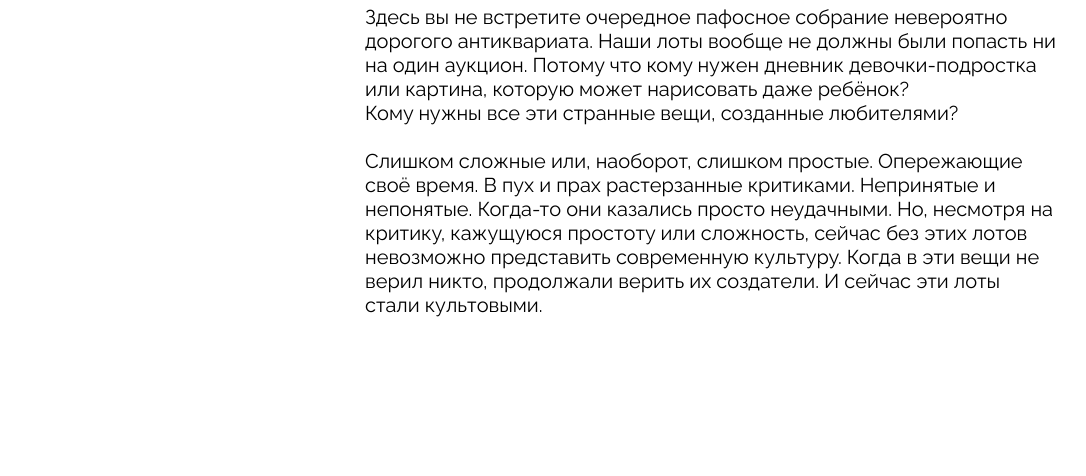
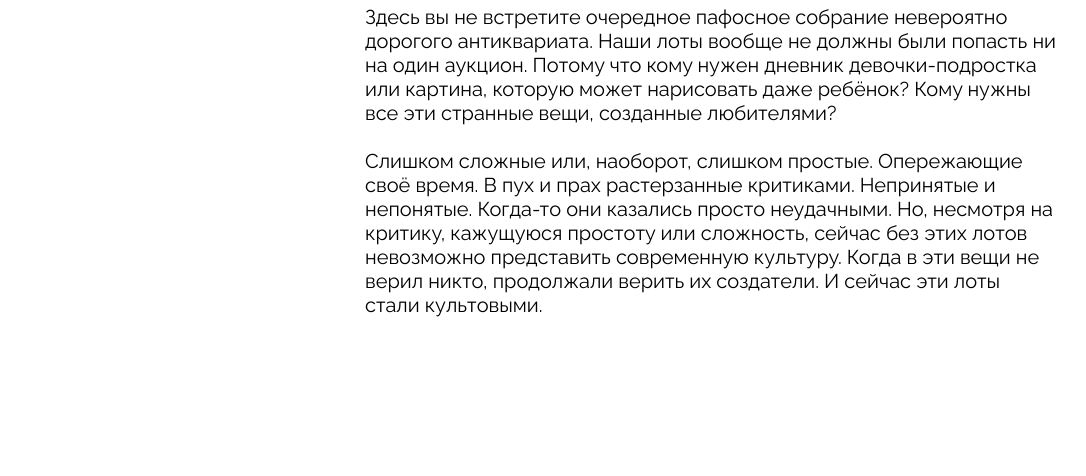
Before and after one commit to Asumodeusu/ono-tebe-nado-fd, a plain HTML site: page index.html in a window 1280 px wide. Shown: the part 2351-2827 px from the top of the page, without its empty margins (108-1194 px from the left). Drawn offline with Linux system fonts and the light colour scheme.

Commit message:
исправления №2

```diff
--- a/index.html
+++ b/index.html
@@ -55,7 +55,7 @@
           <p class="cover__description-text">
             Аукцион вещей, в которые никто не верил
           </p>
-          <button type="submit" class="bet-button">Сделать ставку</button>
+          <button type="button" onclick="alert('Привет, Яна!')" class="bet-button">Сделать ставку</button>
         </div>
       </section>
       <section class="lots">
@@ -128,11 +128,11 @@
               Здесь вы не встретите очередное пафосное собрание невероятно
               дорогого антиквариата. Наши лоты вообще не должны были попасть ни
               на один аукцион. Потому что кому нужен дневник девочки-подростка
-              или картина, которую может нарисовать даже ребёнок?<br />Кому
+              или картина, которую может нарисовать даже ребёнок? Кому
               нужны все эти странные вещи, созданные любителями?
             </p>
             <p>
-              <br />Слишком сложные или, наоборот, слишком простые. Опережающие
+              Слишком сложные или, наоборот, слишком простые. Опережающие
               своё время. В пух и прах растерзанные критиками. Непринятые и
               непонятые. Когда-то они казались просто неудачными. Но, несмотря
               на критику, кажущуюся простоту или сложность, сейчас без этих
--- a/styles/style.css
+++ b/styles/style.css
@@ -261,6 +261,10 @@
 }
 
 .about__text {
+  display: flex;
+  flex-direction: column;
+  gap: 24px;
+  max-height: 312px;
   font-weight: 400;
   font-size: 20px;
   line-height: 24px;
```
